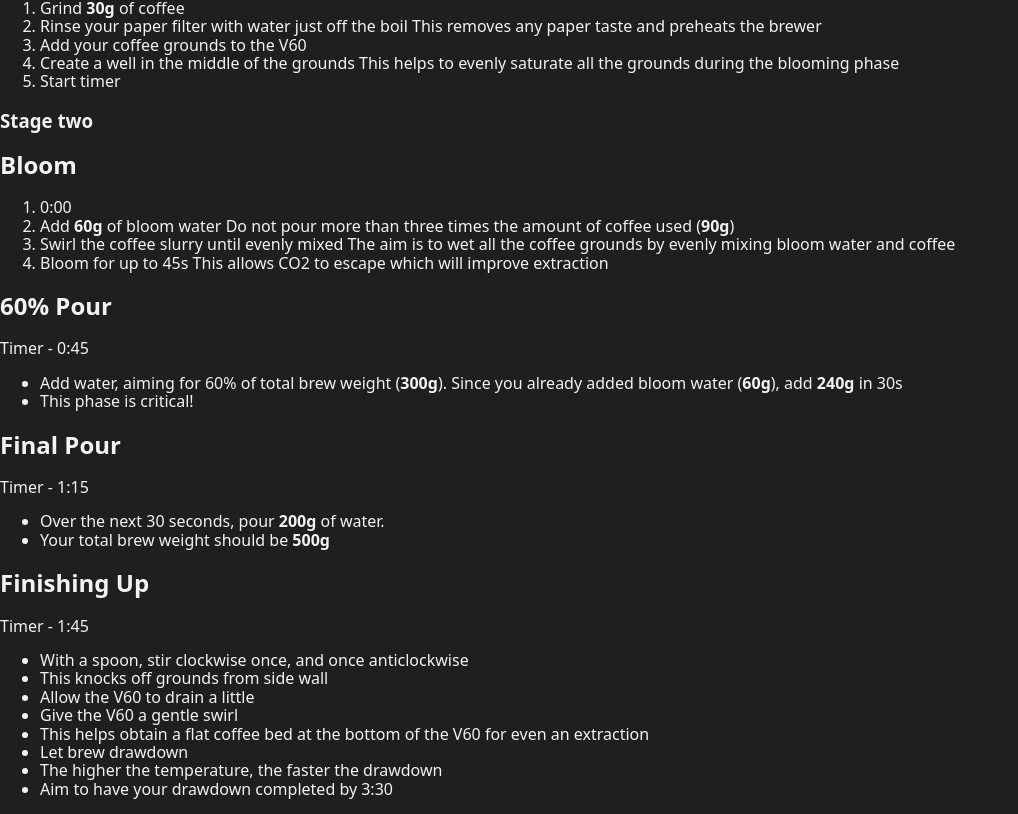
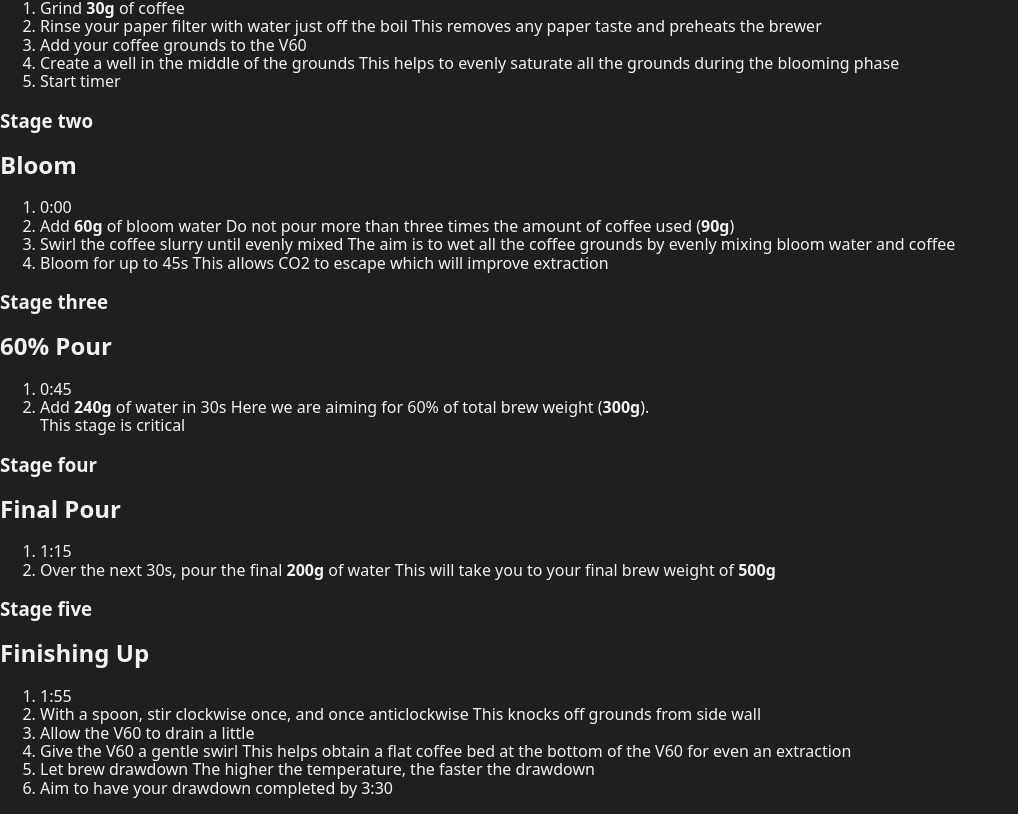
Before and after one commit to fuego161/v60-brew, a React (Create React App) app: page / in a window 1280 px wide. Shown: the part 284-1098 px from the top of the page, without its empty margins (0-1018 px from the left). Built offline with nearby package versions, Linux system fonts and the light colour scheme.

Commit message:
Update all stages to use StageOutput

```diff
--- a/src/components/App.tsx
+++ b/src/components/App.tsx
@@ -85,7 +85,7 @@
 
 			<Bloom bloom={bloom} />
 
-			<SixtyPercentPour bloom={bloom} sixtyPercent={sixtyPercent} />
+			<SixtyPercentPour sixtyPercent={sixtyPercent} />
 
 			<FinalPour finalPour={finalPour} brewWeight={brewWeight} />
 
--- a/src/stages/FinalPour.tsx
+++ b/src/stages/FinalPour.tsx
@@ -1,4 +1,5 @@
 import React from 'react';
+import { StageOutput } from '../utils';
 
 interface FinalPourProps {
 	finalPour: number;
@@ -6,20 +7,25 @@
 }
 
 export const FinalPour = ({ finalPour, brewWeight }: FinalPourProps): JSX.Element => {
-	return (
-		<div className="stage">
-			<h2 className="stage__title">Final Pour</h2>
+	const stage: StageContent = {
+		count: 'four',
+		title: 'Final Pour',
+		timer: '1:15',
+		instructions: [
+			{
+				copy: (
+					<>
+						Over the next 30s, pour the final <strong>{finalPour}g</strong> of water
+					</>
+				),
+				information: (
+					<>
+						This will take you to your final brew weight of <strong>{brewWeight}g</strong>
+					</>
+				),
+			},
+		],
+	};
 
-			<p className="stage__time">Timer - 1:15</p>
-
-			<ul className="stage__list">
-				<li className="stage__item">
-					Over the next 30 seconds, pour <strong>{finalPour}g</strong> of water.
-				</li>
-				<li className="stage__item">
-					Your total brew weight should be <strong>{brewWeight}g</strong>
-				</li>
-			</ul>
-		</div>
-	);
+	return StageOutput(stage);
 };
--- a/src/stages/FinishingUp.tsx
+++ b/src/stages/FinishingUp.tsx
@@ -1,22 +1,32 @@
 import React from 'react';
+import { StageOutput } from '../utils';
 
 export const FinishingUp = (): JSX.Element => {
-	return (
-		<div className="stage">
-			<h2 className="stage__title">Finishing Up</h2>
+	const stage: StageContent = {
+		count: 'five',
+		title: 'Finishing Up',
+		timer: '1:55',
+		instructions: [
+			{
+				copy: 'With a spoon, stir clockwise once, and once anticlockwise',
+				information: 'This knocks off grounds from side wall',
+			},
+			{
+				copy: 'Allow the V60 to drain a little',
+			},
+			{
+				copy: 'Give the V60 a gentle swirl',
+				information: 'This helps obtain a flat coffee bed at the bottom of the V60 for even an extraction',
+			},
+			{
+				copy: 'Let brew drawdown',
+				information: 'The higher the temperature, the faster the drawdown',
+			},
+			{
+				copy: 'Aim to have your drawdown completed by 3:30',
+			},
+		],
+	};
 
-			<p className="stage__time">Timer - 1:45</p>
-
-			<ul className="stage__list">
-				<li className="stage__item">With a spoon, stir clockwise once, and once anticlockwise</li>
-				<li className="stage__item">This knocks off grounds from side wall</li>
-				<li className="stage__item stage__item--info">Allow the V60 to drain a little</li>
-				<li className="stage__item">Give the V60 a gentle swirl</li>
-				<li className="stage__item stage__item--info">This helps obtain a flat coffee bed at the bottom of the V60 for even an extraction</li>
-				<li className="stage__item">Let brew drawdown</li>
-				<li className="stage__item stage__item--info">The higher the temperature, the faster the drawdown</li>
-				<li className="stage__item">Aim to have your drawdown completed by 3:30</li>
-			</ul>
-		</div>
-	);
+	return StageOutput(stage);
 };
--- a/src/stages/SixtyPercentPour.tsx
+++ b/src/stages/SixtyPercentPour.tsx
@@ -1,24 +1,30 @@
 import React from 'react';
+import { StageOutput } from '../utils';
 
 interface SixtyPercentPourProps {
-	bloom: Bloom;
 	sixtyPercent: SixtyPercent;
 }
 
-export const SixtyPercentPour = ({ bloom, sixtyPercent }: SixtyPercentPourProps): JSX.Element => {
-	return (
-		<div className="stage">
-			<h2 className="stage__title">60% Pour</h2>
+export const SixtyPercentPour = ({ sixtyPercent }: SixtyPercentPourProps): JSX.Element => {
+	const stage: StageContent = {
+		count: 'three',
+		title: '60% Pour',
+		timer: '0:45',
+		instructions: [
+			{
+				copy: (
+					<>
+						Add <strong>{sixtyPercent.pour}g</strong> of water in 30s
+					</>
+				),
+				information: (
+					<>
+						Here we are aiming for 60% of total brew weight (<strong>{sixtyPercent.total}g</strong>). <br /> This stage is critical
+					</>
+				),
+			},
+		],
+	};
 
-			<p className="stage__time">Timer - 0:45</p>
-
-			<ul className="stage__list">
-				<li className="stage__item">
-					Add water, aiming for 60% of total brew weight (<strong>{sixtyPercent.total}g</strong>). Since you already added bloom water (
-					<strong>{bloom.recommended}g</strong>), add <strong>{sixtyPercent.pour}g</strong> in 30s
-				</li>
-				<li className="stage__item stage__item--info">This phase is critical!</li>
-			</ul>
-		</div>
-	);
+	return StageOutput(stage);
 };
```
